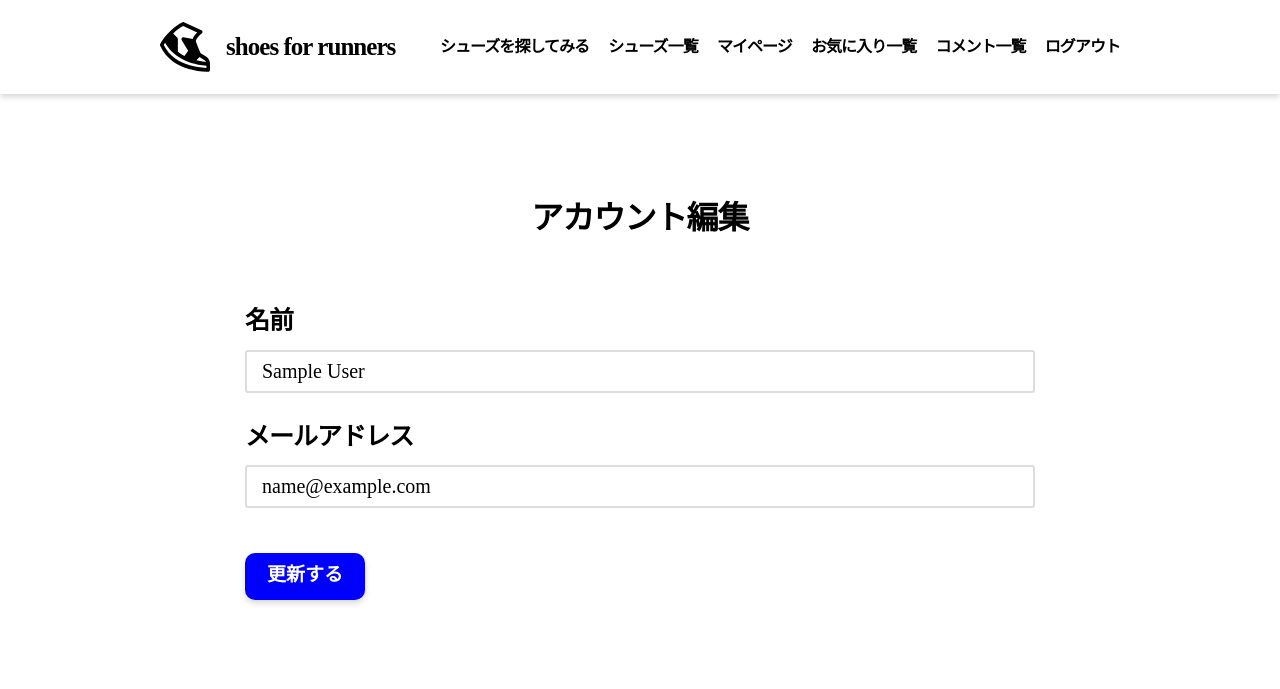
After one commit to Koji-0104/shoes_for_runners, a Rails app: page /mypage/edit in a window 1280 px wide. The commit adds this page. Shown: the top 689 px of the page. Run offline with Rails 7, Linux system fonts and the light colour scheme; the visitor is signed in with stand-in values (Sample User, id 1); style sheets or scripts are compiled from the project's sources; parts of the project's set-up code (start-up, migrations or seed data) failed here and were passed over; some libraries are stand-ins or nearby versions.

Commit message:
Add:マイページの作成

```diff
--- /dev/null
+++ b/app/assets/stylesheets/mypage.scss
@@ -0,0 +1,221 @@
+@import "base/base";
+@import "base/reset";
+@import "mixin/color";
+@import "mixin/font";
+@import "mixin/media";
+
+//マイページ画面
+.mypage{
+  &__inner {
+    display: block;
+    width: 100%;
+    max-width: 950px;
+    margin-left: auto;
+    margin-right: auto;
+    padding: 100px 20px 70px;
+    @include mq(m) {
+      width: 90%;
+      max-width: 770px;
+    }
+    @include mq(s) {
+      width: 100%;
+      max-width: 600px;
+      padding: 100px 15px 70px;
+    }
+  }
+  &__title {
+    text-align: center;
+    font-size: 3.2rem;
+    font-weight: bold;
+    @include mq(s) {
+      font-size: 2.7rem;
+    }
+  }
+  &__table{
+    margin-top: 80px;
+  }
+  &__table-row1{
+    border-top: 1px solid #DBD8D8;
+  }
+  &__table-row2{
+    border-top: 1px solid #DBD8D8;
+    border-bottom: 1px solid #DBD8D8;
+  }
+  &__table-text1{
+    width: 500px;
+    font-size: 2rem;
+    padding: 10px 20px;
+    @include mq(m) {
+      width: 500px;
+    }
+    @include mq(s) {
+      width: 330px;
+      padding: 10px 0 10px 10px;
+      font-size: 1.7rem;
+    }
+  }
+  &__table-text2{
+    width: 550px;
+    font-size: 2rem;
+    padding: 10px 20px;
+    @include mq(m) {
+      width: 450px;
+    }
+    @include mq(s) {
+      width: 300px;
+      padding: 10px 0 10px 10px;
+      font-size: 1.8rem;
+    }
+  }
+  &__edit-btn {
+    text-align: center;
+    color: cl(white);
+    background:#28A745;
+    width: 120px;
+    padding: 8px 0 10px;
+    box-shadow: 0 3px 6px rgba(0, 0, 0, 0.16);
+    border-radius: 10px;
+    font-size: 2rem;
+    font-weight: bold;
+    cursor: pointer;
+    margin-top: 30px;
+    &:hover {
+      opacity: 0.7;
+      transition: 0.3s;
+    }
+  }
+  &__edit-link{
+    width: 100%;
+  }
+  &__contens{
+    margin-top: 90px;
+    @include mq(m) {
+      margin-top: 80px;
+    }
+    @include mq(s) {
+      margin-top: 70px;
+    }
+  }
+  &__contens-inner{
+    display: flex;
+    justify-content: center;
+  }
+  &__bookmarks{
+    background-color: #F3EFEF;
+  }
+  &__bookmarks-btn{
+    width: 170px;
+    padding:20px 20px 10px;
+    @include mq(m) {
+      width: 150px;
+    }
+    @include mq(s) {
+      width: 130px;
+    }
+  }
+  &__bookmarks-count{
+    font-size: 2.5rem;
+    text-align: center;
+  }
+  &__comments{
+    margin-left: 100px;
+    background-color: #F3EFEF;
+    @include mq(s) {
+      margin-left: 50px;
+    }
+  }
+  &__comments-btn{
+    width: 170px;
+    padding:20px 20px 10px;
+    @include mq(m) {
+      width: 150px;
+    }
+    @include mq(s) {
+      width: 130px;
+    }
+  }
+  &__comments-count{
+    font-size: 2.5rem;
+    text-align: center;
+  }
+}
+
+//アカウント編集画面
+.mypage-edit{
+  &__inner {
+    display: block;
+    width: 100%;
+    max-width: 950px;
+    margin-left: auto;
+    margin-right: auto;
+    padding: 100px 20px 70px;
+  }
+  &__title {
+    text-align: center;
+    font-size: 3.2rem;
+    font-weight: bold;
+    @include mq(s) {
+      font-size: 2.7rem;
+    }
+  }
+  &__form {
+    margin-top: 30px;
+    padding: 30px 60px 20px;
+    @include mq(m) {
+    padding: 30px 30px 20px;
+    }
+  }
+  &__form-item{
+    display: flex;
+    flex-direction: column;
+    margin:0 auto;
+  }
+  &__form-title {
+    font-weight: bold;
+    font-size: 2.5rem;
+    margin-bottom: 10px;
+    @include mq(s) {
+      font-size: 2.0rem;
+    }
+  }
+  &__text-box {
+    width: 100%;
+    padding: 10px 15px;
+    font-size: 16px;
+    border-radius: 3px;
+    border: 2px solid #ddd;
+    box-sizing: border-box;
+    font-size: 2rem;
+    height: 43px;
+    margin-bottom: 25px;
+      @include mq(s) {
+          width: 100%;
+          font-size: 1.8rem;
+      }
+    &:focus{
+      border: 2px solid blue;
+      z-index: 10;
+      outline: 0;
+      }
+    }
+  &__btn {
+    text-align: center;
+    color: cl(white);
+    background:  blue;
+    width: 120px;
+    padding: 8px 0 10px;
+    box-shadow: 0 3px 6px rgba(0, 0, 0, 0.16);
+    border-radius: 10px;
+    font-size: 1.9rem;
+    font-weight: bold;
+    cursor: pointer;
+    margin-top: 20px;
+    &:hover {
+      opacity: 0.7;
+      transition: 0.3s;
+    }
+    @include mq(s) {
+      font-size: 1.8rem;
+    }
+  }
+}
--- /dev/null
+++ b/app/controllers/mypages_controller.rb
@@ -0,0 +1,26 @@
+class MypagesController < ApplicationController
+  before_action :set_user, only: %i[edit update]
+
+  def edit; end
+
+  def update
+    if @user.update(user_params)
+      redirect_to mypage_path, success: t('defaults.message.updated_user', item: User.model_name.human)
+    else
+      flash.now['danger'] = t('defaults.message.not_updated', item: User.model_name.human)
+      render :edit
+    end
+  end
+
+  def show; end
+
+  private
+
+  def set_user
+    @user = User.find(current_user.id)
+  end
+
+  def user_params
+    params.require(:user).permit(:email, :name)
+  end
+end
--- /dev/null
+++ b/app/views/mypages/edit.html.erb
@@ -0,0 +1,21 @@
+<div class="mypage-edit">
+  <div class="mypage-edit__inner">
+    <h1 class="mypage-edit__title"><%= t('.title') %></h1>
+    <%= form_with model: @user, url: mypage_path, local: true do |f| %>
+      <%= render 'shared/error_messages', object: f.object %>
+      <div class="mypage-edit__form">
+        <ul class="mypage-edit__form-list">
+          <li class="mypage-edit__form-item">
+            <%= f.label :name, class: 'mypage-edit__form-title' %>
+            <%= f.text_field :name, class: 'mypage-edit__text-box' %>
+          </li>
+          <li class="mypage-edit__form-item">
+            <%= f.label :email, class: 'mypage-edit__form-title' %>
+            <%= f.email_field :email, class: 'mypage-edit__text-box' %>
+          </li>
+        </ul>
+        <%= f.submit (t 'defaults.update'), class: 'mypage-edit__btn' %>
+      </div>
+    <% end %>
+  </div>
+</div>
```
Also changed, not shown: app/decorators/application_decorator.rb (added, +8 -0 lines), app/decorators/mypage_decorator.rb (added, +13 -0 lines), app/decorators/user_decorator.rb (added, +7 -0 lines), app/views/mypages/show.html.erb (added, +40 -0 lines), app/views/shoes/show.html.erb (+5 -3 lines), Gemfile, Gemfile.lock.
